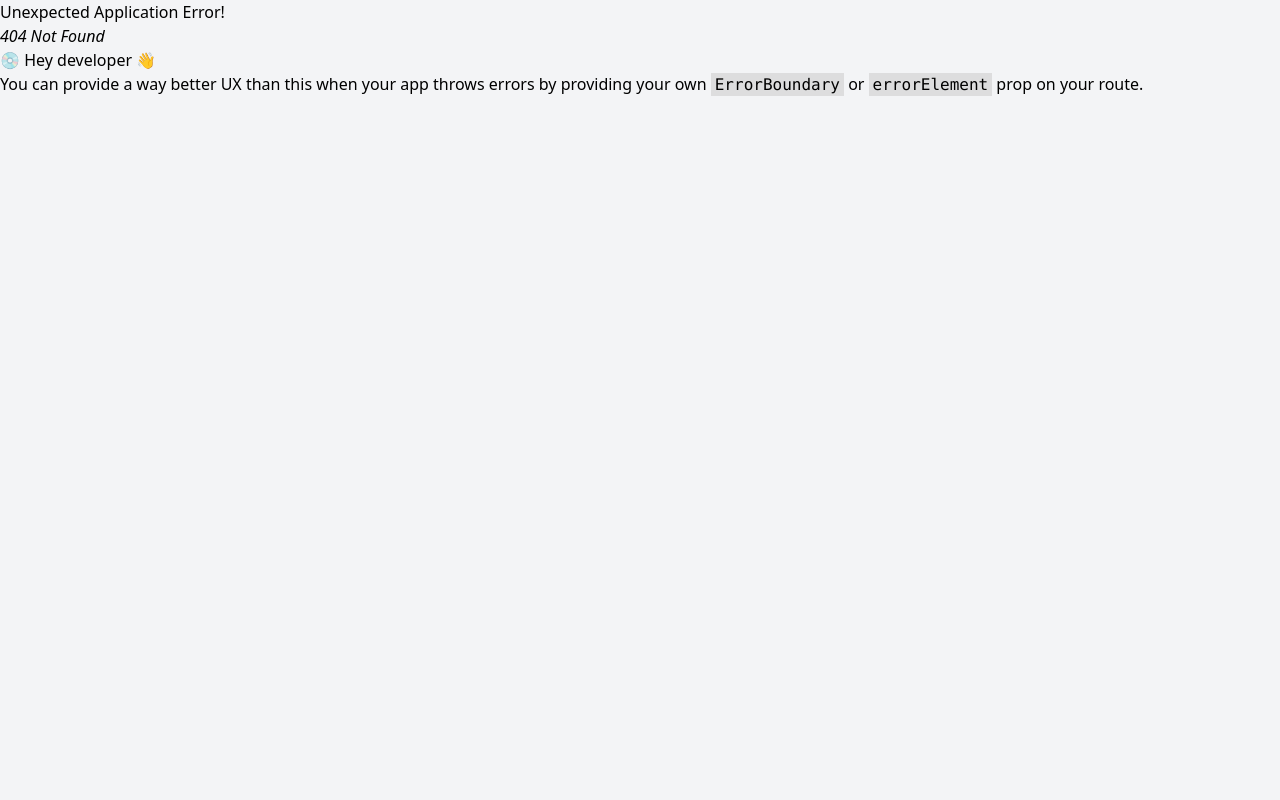
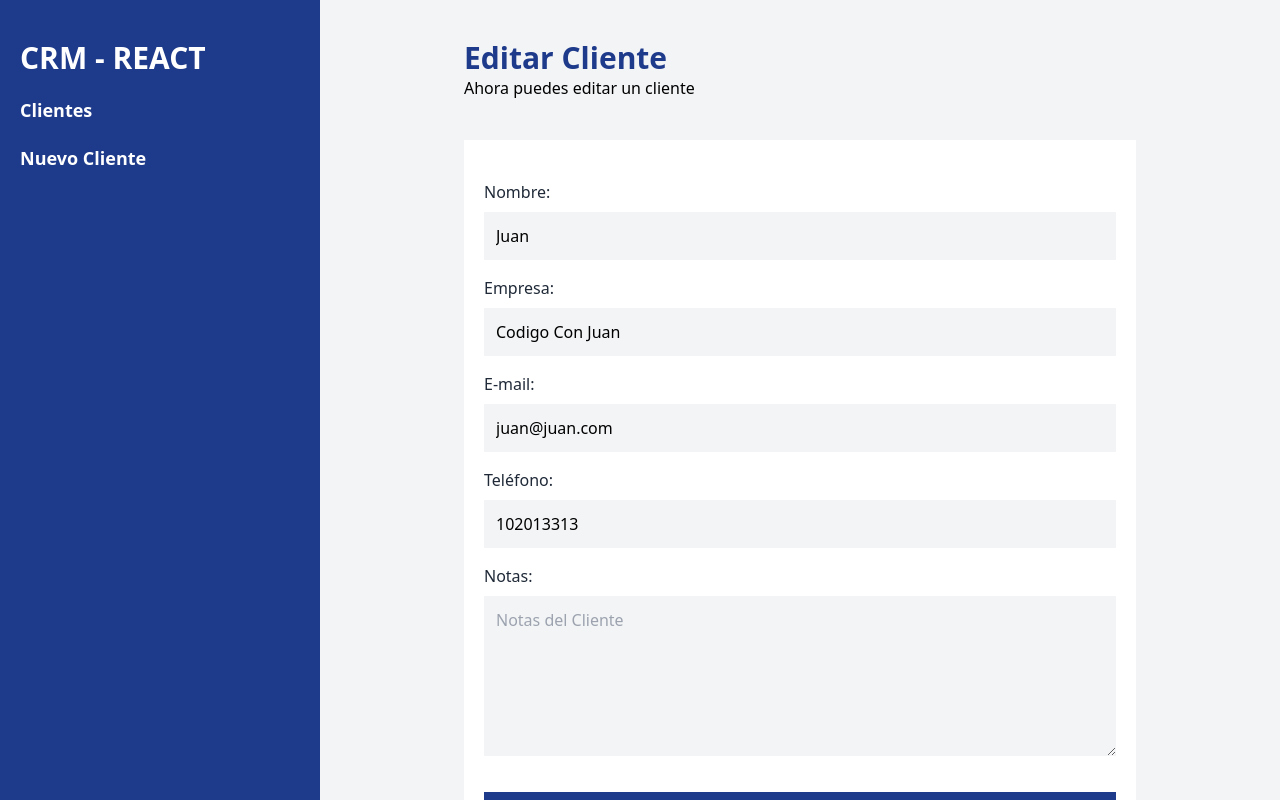
Before and after one commit to AtochePascual-Dev/CRM-React, a React (Vite) app: page /clientes/1/editar in a window 1280 px wide. Before the commit this address had no page. Built offline with nearby package versions, Linux system fonts and the light colour scheme; data requests are answered from the project's data file.

Commit message:
[FEATURE] mostrar cliente a editar

```diff
--- a/src/components/Cliente.jsx
+++ b/src/components/Cliente.jsx
@@ -1,4 +1,7 @@
+import { useNavigate } from "react-router-dom";
+
 const Cliente = ({ cliente }) => {
+  const navigate = useNavigate()
   const { id, nombre, telefono, email, empresa } = cliente;
 
   return (
@@ -16,6 +19,7 @@ const Cliente = ({ cliente }) => {
       <td className="mt-3 p-1 flex flex-col gap-4 justify-center sm:p-3 sm:mt-2 md:flex-row">
         <button
           type="button"
+          onClick={() => navigate(`/clientes/${id}/editar`)}
           className="text-blue-600 hover:text-blue-700 text-xs font-bold uppercase">
           Editar
         </button>
--- a/src/components/Formulario.jsx
+++ b/src/components/Formulario.jsx
@@ -1,4 +1,4 @@
-const Formulario = () => {
+const Formulario = ({ cliente }) => {
   return (
     <>
       <div className="mb-4">
@@ -12,6 +12,7 @@ const Formulario = () => {
           className="mt-2 block w-full p-3 bg-gray-100"
           placeholder="Nombre del Cliente"
           name="nombre"
+          defaultValue={cliente?.nombre}
         />
       </div>
       <div className="mb-4">
@@ -25,6 +26,7 @@ const Formulario = () => {
           className="mt-2 block w-full p-3 bg-gray-100"
           placeholder="Empresa del Cliente"
           name="empresa"
+          defaultValue={cliente?.empresa}
         />
       </div>
 
@@ -39,6 +41,7 @@ const Formulario = () => {
           className="mt-2 block w-full p-3 bg-gray-100"
           placeholder="Email del Cliente"
           name="email"
+          defaultValue={cliente?.email}
         />
       </div>
 
@@ -53,6 +56,7 @@ const Formulario = () => {
           className="mt-2 block w-full p-3 bg-gray-100"
           placeholder="Teléfono del Cliente"
           name="telefono"
+          defaultValue={cliente?.telefono}
         />
       </div>
 
@@ -68,6 +72,7 @@ const Formulario = () => {
           className="mt-2 block w-full p-3 bg-gray-100 h-40 align-self"
           placeholder="Notas del Cliente"
           name="notas"
+          defaultValue={cliente?.notas}
         />
       </div>
 
--- a/src/main.jsx
+++ b/src/main.jsx
@@ -6,6 +6,7 @@ import { createBrowserRouter, RouterProvider } from 'react-router-dom'
 import Layout from './components/Layout';
 import Clientes, { loader as clientesLoader } from './pages/Clientes';
 import NuevoCliente, { action as nuevoClienteAction } from './pages/NuevoCliente';
+import EditarCliente, { loader as editarCalienteLoader } from './pages/EditarCliente';
 
 const router = createBrowserRouter([
   {
@@ -22,6 +23,11 @@ const router = createBrowserRouter([
         element: <NuevoCliente />,
         action: nuevoClienteAction
       },
+      {
+        path: '/clientes/:clienteID/editar',
+        element: <EditarCliente />,
+        loader: editarCalienteLoader
+      },
     ]
   }
 ]);
```
